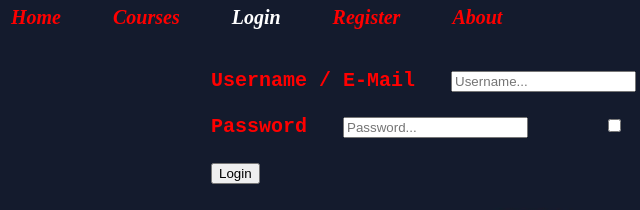
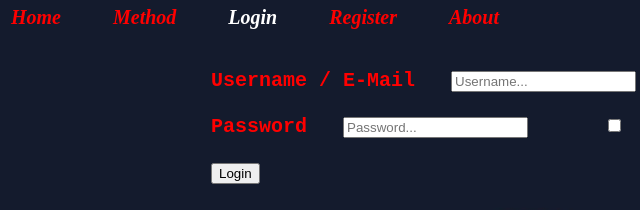
Before and after one commit to Mr3jy/website, a plain HTML site: page login.html in a window 1280 px wide. Shown: the top 210 px of the page, 115-755 px from the left. Drawn offline with Linux system fonts and the light colour scheme.

Commit message:
Update login.html

```diff
--- a/login.html
+++ b/login.html
@@ -7,7 +7,7 @@
 <body>
 <div class="navbar">
     <a href="index.html"  class="link"><b><i>Home</i></</a>
-    <a href="courses.html"  class="link"<b><i>Courses</i></</a>
+    <a href="courses.html"  class="link"<b><i>Method</i></</a>
     <a href="login.html"  style="color: white;"  class="link"><b><i>Login</i></</a>
     <a href="register.html"  class="link"><b><i>Register</i></b></a>
     <a href="about.html"  class="link"><b><i>About</i></</a>
```
